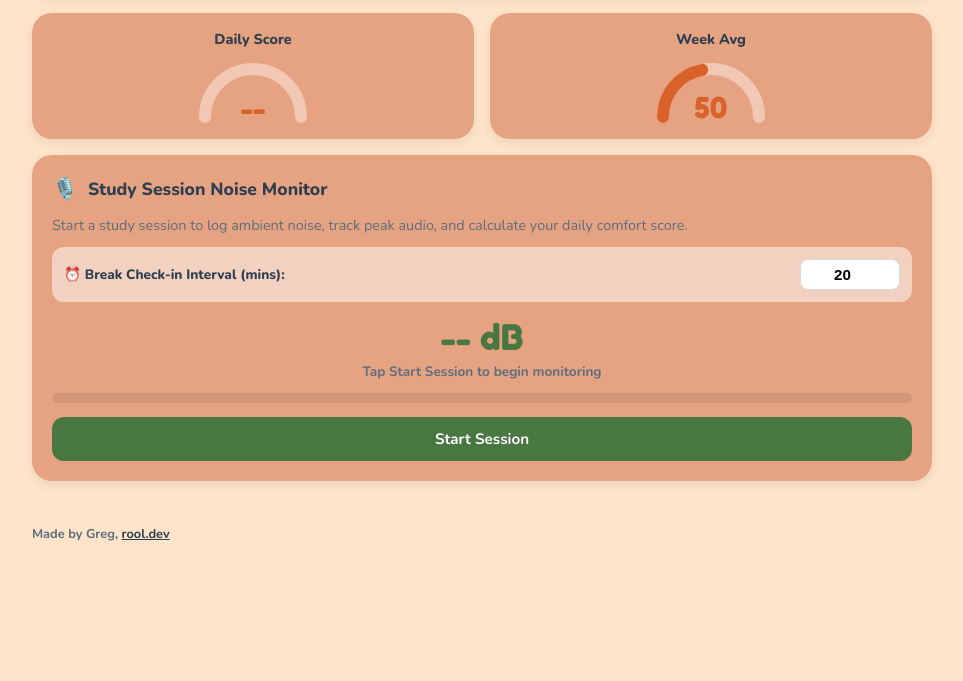
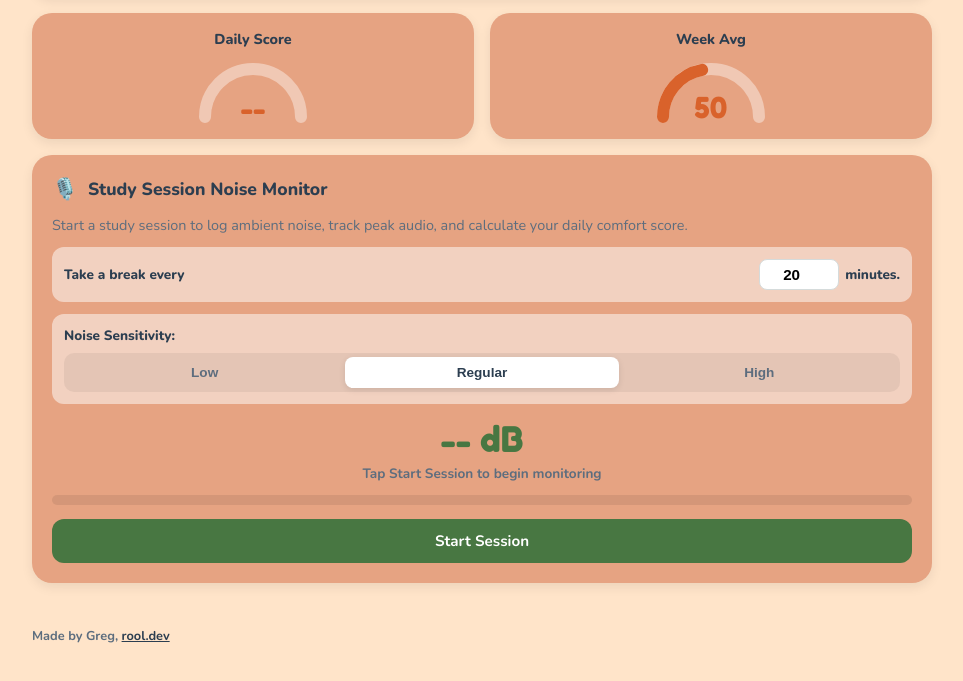
Before and after one commit to Honkersam/study-comfort-app, a website: page index.html in a window 1280 px wide. Shown: the part 163-844 px from the top of the page, without its empty margins (158-1121 px from the left). Before the commit the page ends 800 px from the top, so only its background shows below. Drawn offline with nearby package versions, Linux system fonts and the light colour scheme.

Commit message:
Add 3-button noise sensitivity selector (low, regular, high) and update break label

```diff
--- a/index.html
+++ b/index.html
@@ -15,8 +15,36 @@
   <link rel="preconnect" href="https://fonts.gstatic.com" crossorigin>
   <link href="https://fonts.googleapis.com/css2?family=Comfortaa:wght@400;600;700&family=Nunito:wght@400;600;700;800&family=Fredoka+One&display=swap" rel="stylesheet">
 
-  <link rel="stylesheet" href="css/styles.css?v=14" />
+  <link rel="stylesheet" href="css/styles.css?v=15" />
   <script src="https://cdn.jsdelivr.net/npm/chart.js"></script>
+
+  <style>
+    /* Sensitivity Bar Styling */
+    .sensitivity-bar {
+      display: flex;
+      background: rgba(0,0,0,0.06);
+      padding: 4px;
+      border-radius: 10px;
+      gap: 4px;
+    }
+    .sensitivity-btn {
+      flex: 1;
+      padding: 8px 12px;
+      border: none;
+      border-radius: 8px;
+      font-size: 0.85rem;
+      font-weight: 800;
+      color: var(--text-muted);
+      background: transparent;
+      cursor: pointer;
+      transition: all 0.2s ease;
+    }
+    .sensitivity-btn.active {
+      background: white;
+      color: var(--text);
+      box-shadow: 0 2px 6px rgba(0,0,0,0.1);
+    }
+  </style>
 </head>
 <body>
 
@@ -86,11 +114,26 @@
       <p style="color: var(--text-muted); font-size: 0.9rem; margin-bottom: 12px;">Start a study session to log ambient noise, track peak audio, and calculate your daily comfort score.</p>
 
       <!-- Break Interval Configuration Input -->
-      <div style="background: rgba(255,255,255,0.5); padding: 12px; border-radius: 12px; margin-bottom: 14px; display: flex; align-items: center; justify-content: space-between; gap: 12px; flex-wrap: wrap;">
+      <div style="background: rgba(255,255,255,0.5); padding: 12px; border-radius: 12px; margin-bottom: 12px; display: flex; align-items: center; justify-content: space-between; gap: 12px; flex-wrap: wrap;">
         <label for="breakTimerInput" style="font-size: 0.85rem; font-weight: 800; color: var(--text);">
-          ⏰ Break Check-in Interval (mins):
+          Take a break every
         </label>
-        <input type="number" id="breakTimerInput" step="0.01" min="0.01" value="20" style="width: 100px; padding: 6px 10px; border-radius: 8px; border: 1px solid var(--border); font-size: 0.95rem; font-weight: 700; background: white; text-align: center;" />
+        <div style="display: flex; align-items: center; gap: 6px;">
+          <input type="number" id="breakTimerInput" step="0.01" min="0.01" value="20" style="width: 80px; padding: 6px 10px; border-radius: 8px; border: 1px solid var(--border); font-size: 0.95rem; font-weight: 700; background: white; text-align: center;" />
+          <span style="font-size: 0.85rem; font-weight: 800; color: var(--text);">minutes.</span>
+        </div>
+      </div>
+
+      <!-- Noise Sensitivity Selector -->
+      <div style="background: rgba(255,255,255,0.5); padding: 12px; border-radius: 12px; margin-bottom: 14px;">
+        <div style="font-size: 0.85rem; font-weight: 800; color: var(--text); margin-bottom: 8px;">
+          Noise Sensitivity:
+        </div>
+        <div class="sensitivity-bar">
+          <button class="sensitivity-btn" id="sensLow" onclick="setSensitivity('low')">Low</button>
+          <button class="sensitivity-btn active" id="sensRegular" onclick="setSensitivity('regular')">Regular</button>
+          <button class="sensitivity-btn" id="sensHigh" onclick="setSensitivity('high')">High</button>
+        </div>
       </div>
 
       <div style="text-align: center; margin-bottom: 12px;">
@@ -302,6 +345,6 @@
     </footer>
   </div>
 
-  <script src="js/app.js?v=14"></script>
+  <script src="js/app.js?v=15"></script>
 </body>
 </html>
--- a/js/app.js
+++ b/js/app.js
@@ -3,7 +3,8 @@ let currentUser = localStorage.getItem('study_comfort_user') || 'User 1';
 
 // Active User's Session Store
 let todaySessions = [];
-let breakIntervalMins = 20; // Default 20 mins, stored per user
+let breakIntervalMins = 20; // Default 20 mins
+let sensitivityMode = 'regular'; // 'low', 'regular', 'high'
 
 let sessionAvgDb = 0;
 let sessionPeakDb = 0;
@@ -61,10 +62,12 @@ function loadUserScores() {
         }
         todaySessions = Array.isArray(data.todaySessions) ? data.todaySessions : [];
         breakIntervalMins = typeof data.breakIntervalMins === 'number' ? data.breakIntervalMins : 20;
+        sensitivityMode = ['low', 'regular', 'high'].includes(data.sensitivityMode) ? data.sensitivityMode : 'regular';
 
         const breakInput = document.getElementById('breakTimerInput');
         if (breakInput) breakInput.value = breakIntervalMins;
 
+        updateSensitivityUI();
         renderPastDaysList();
         updateWeekAverage();
         updateDailyScoreUI();
@@ -77,10 +80,12 @@ function loadUserScores() {
   weekScores = [...DEFAULT_SCORES];
   todaySessions = [];
   breakIntervalMins = 20;
+  sensitivityMode = 'regular';
 
   const breakInput = document.getElementById('breakTimerInput');
   if (breakInput) breakInput.value = 20;
 
+  updateSensitivityUI();
   renderPastDaysList();
   updateWeekAverage();
   updateDailyScoreUI();
@@ -94,12 +99,50 @@ function saveUserScores() {
   const payload = {
     weekScores: weekScores,
     todaySessions: todaySessions,
-    breakIntervalMins: breakIntervalMins
+    breakIntervalMins: breakIntervalMins,
+    sensitivityMode: sensitivityMode
   };
 
   localStorage.setItem(localKey, JSON.stringify(payload));
   updateWeekAverage();
   updateChart();
+}
+
+// Noise Sensitivity Mode Handler
+function setSensitivity(mode) {
+  sensitivityMode = mode;
+  updateSensitivityUI();
+  saveUserScores();
+}
+
+function updateSensitivityUI() {
+  const btnLow = document.getElementById('sensLow');
+  const btnReg = document.getElementById('sensRegular');
+  const btnHigh = document.getElementById('sensHigh');
+
+  if (btnLow) btnLow.classList.toggle('active', sensitivityMode === 'low');
+  if (btnReg) btnReg.classList.toggle('active', sensitivityMode === 'regular');
+  if (btnHigh) btnHigh.classList.toggle('active', sensitivityMode === 'high');
+}
+
+// Color Zone Thresholds based on Sensitivity
+function getColorZone(db) {
+  if (sensitivityMode === 'low') {
+    // Shifts ranges higher: needs higher noise before yellow/red
+    if (db < 60) return 'green';
+    if (db < 78) return 'yellow';
+    return 'red';
+  } else if (sensitivityMode === 'high') {
+    // Shifts ranges lower: red is easier to hit with quiet sound
+    if (db < 42) return 'green';
+    if (db < 56) return 'yellow';
+    return 'red';
+  } else {
+    // Regular
+    if (db < 50) return 'green';
+    if (db < 68) return 'yellow';
+    return 'red';
+  }
 }
 
 function updateWeekAverage() {
@@ -243,14 +286,8 @@ let payloadIntervalId = null;
 
 // Break Timer Notification Logic
 let breakTimerId = null;
-let activeNotifCount = 0; // Tracks remaining 1-second payloads with notifExists: true
+let activeNotifCount = 0;
 let lastSentPayload = { score: 50, decible: 40, colour: 'green' };
-
-function getColorZone(db) {
-  if (db < 50) return 'green';
-  if (db < 68) return 'yellow';
-  return 'red';
-}
 
 function getMostRecentDailyScore() {
   if (todaySessions.length > 0) {
@@ -269,7 +306,6 @@ function triggerBreakCheckin() {
     });
   }
 
-  // Keep notifExists: true for 15 subsequent 1-second payload cycles (~15 seconds)
   activeNotifCount = 15;
 
   const immediatePayload = {
@@ -363,7 +399,7 @@ async function toggleMicMonitor() {
       // Start 1-second interval timer for backend POSTs
       payloadIntervalId = setInterval(sendAutomated1SecPayload, 1000);
 
-      // Start Break Check-in Timer (Interval in minutes, supports decimals e.g. 0.1 min = 6s)
+      // Start Break Check-in Timer
       const breakMs = Math.max(1000, Math.round(breakIntervalMins * 60 * 1000));
       breakTimerId = setInterval(triggerBreakCheckin, breakMs);
 
@@ -414,15 +450,16 @@ async function toggleMicMonitor() {
         document.getElementById('liveAvgDb').textContent = `${currentAvg} dB`;
         document.getElementById('livePeakDb').textContent = `${livePeak} dB`;
 
-        if (rawDb < 50) {
+        const activeZone = getColorZone(rawDb);
+        if (activeZone === 'green') {
           dbVal.style.color = 'var(--success)';
           meterBar.style.backgroundColor = 'var(--success)';
           noiseLabel.textContent = 'Quiet Study Session 🤫';
           noiseLabel.style.color = 'var(--success)';
-        } else if (rawDb < 68) {
+        } else if (activeZone === 'yellow') {
           dbVal.style.color = 'var(--warning)';
           meterBar.style.backgroundColor = 'var(--warning)';
-          noiseLabel.textContent = 'Normal Conversation / Speaking 🗣️';
+          noiseLabel.textContent = 'Moderate Noise Level ☕';
           noiseLabel.style.color = 'var(--warning)';
         } else {
           dbVal.style.color = 'var(--danger)';
@@ -677,8 +714,9 @@ function renderWaveformChart(customWaveform) {
   }
 
   const barColors = data.map(db => {
-    if (db < 50) return '#487742';
-    if (db < 68) return '#f39c12';
+    const z = getColorZone(db);
+    if (z === 'green') return '#487742';
+    if (z === 'yellow') return '#f39c12';
     return '#e74c3c';
   });
 
```
